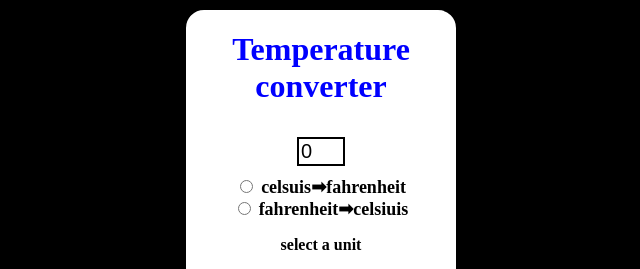
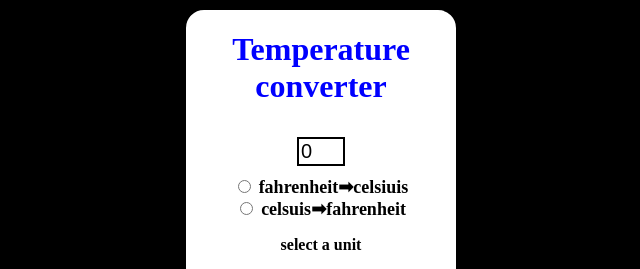
Before and after one commit to Frankie-crea/temp, a plain HTML site: page index.html in a window 1280 px wide. Shown: the top 269 px of the page, 319-959 px from the left. Drawn offline with Linux system fonts and the light colour scheme.

Commit message:
Update index.html

```diff
--- a/index.html
+++ b/index.html
@@ -12,9 +12,9 @@
         <input type="number" id="Mytextbox" value="0"><br>
 
         <input type="radio" id="celsuis" name="temp">
-        <label for="celsuis">celsuis➡fahrenheit</label><br>
+        <label for="celsuis">fahrenheit➡celsiuis</label><br>
         <input type="radio" id="farenheight" name="temp">
-        <label for="farenheight">fahrenheit➡celsiuis</label>
+        <label for="farenheight">celsuis➡fahrenheit</label>
         <p id="Myp">select a unit</p>
         <button id="Mybutton" >submit</button><br>
     </div>
```
